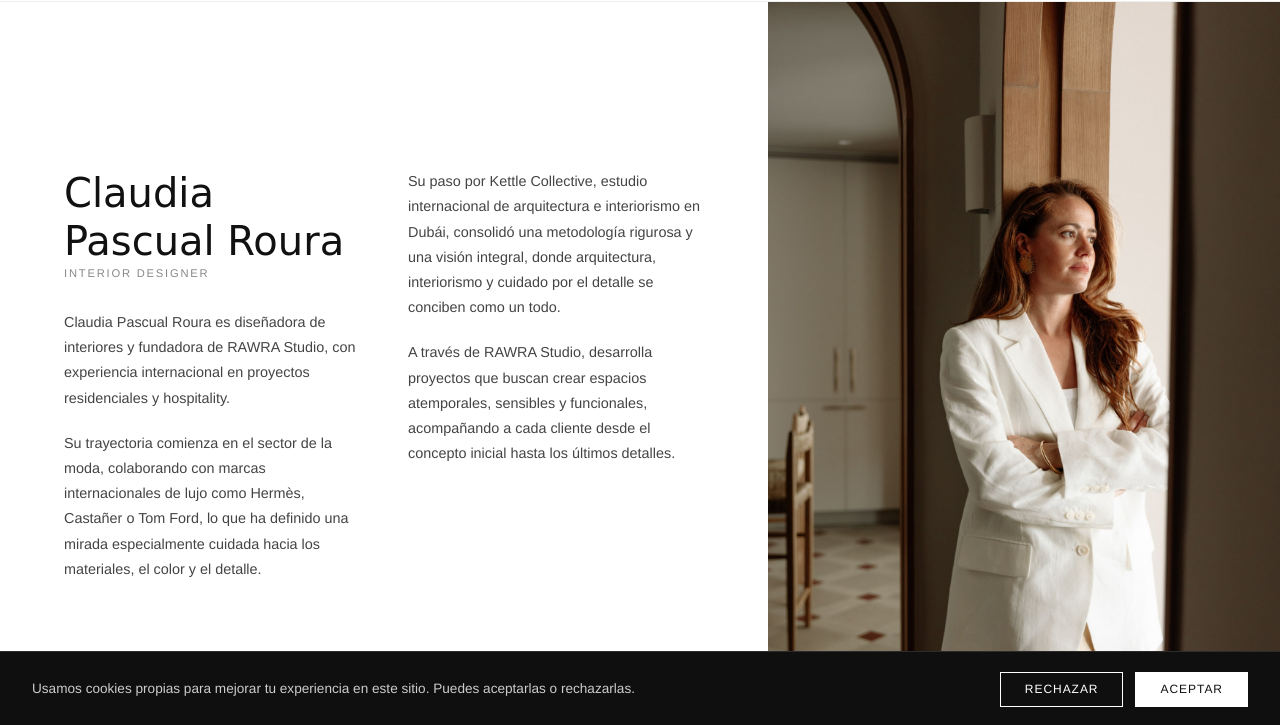
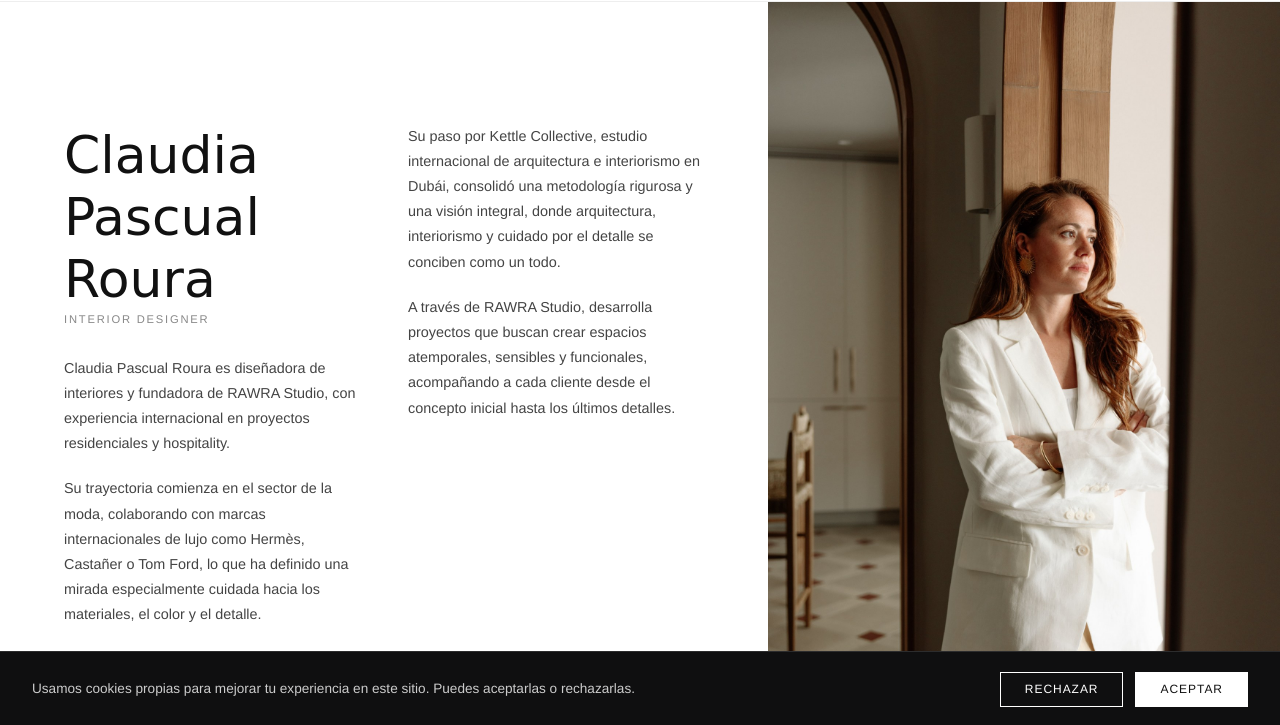
Before and after one commit to Alex223354/rawrastudio, a plain HTML site: page studio.html in a window 1280 px wide. Shown: the part 73-798 px from the top of the page. Drawn offline with Linux system fonts and the light colour scheme; a web font is replaced by a local one.

Commit message:
Increase founder name script size for more presence
Co-Authored-By: Claude Sonnet 5 <noreply@anthropic.com>

```diff
--- a/style.css
+++ b/style.css
@@ -527,7 +527,7 @@ img {
 
 .founder-name {
   font-family: "Mrs Saint Delafield", cursive;
-  font-size: 2.5rem;
+  font-size: 3.25rem;
   color: #111;
   line-height: 1.2;
 }
```
